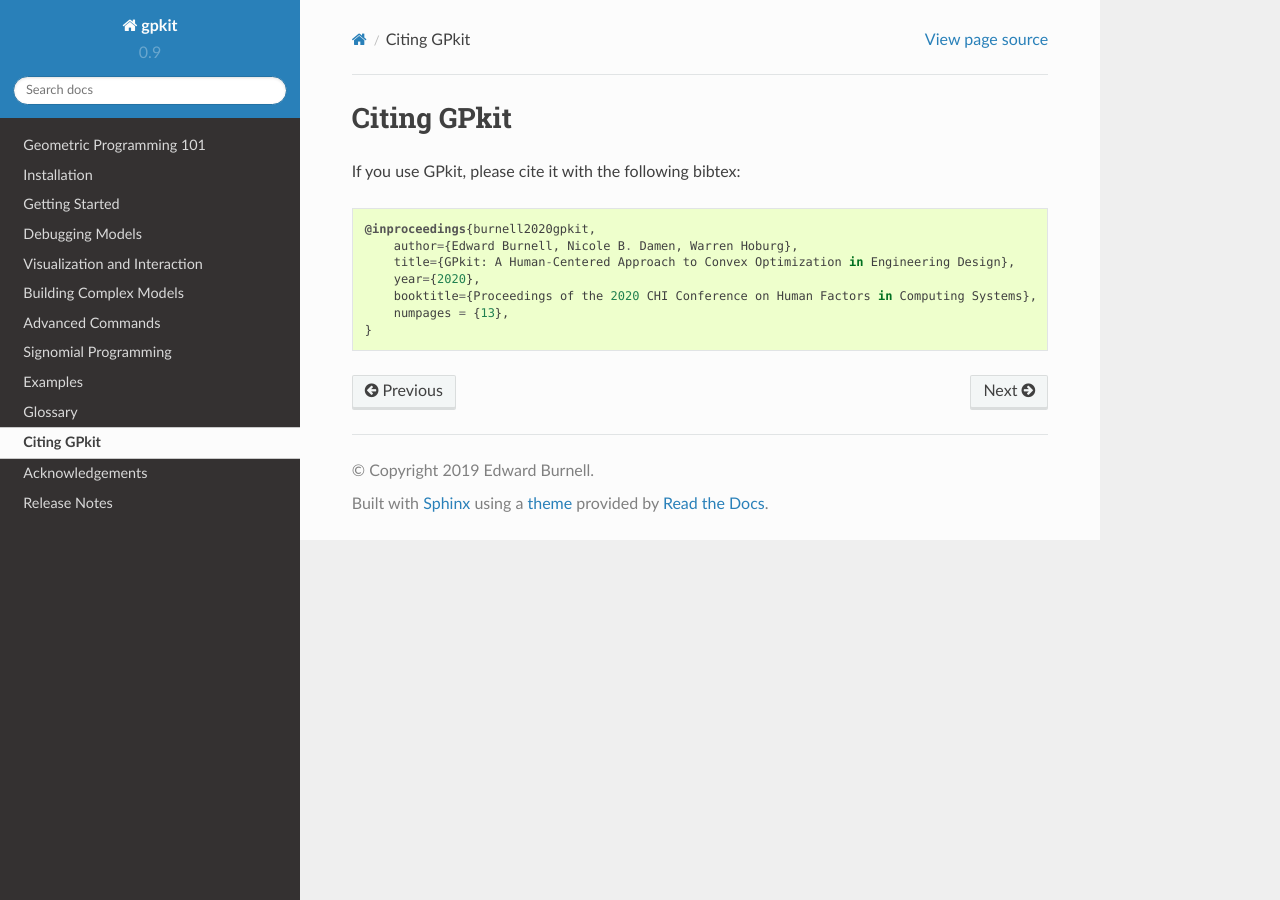
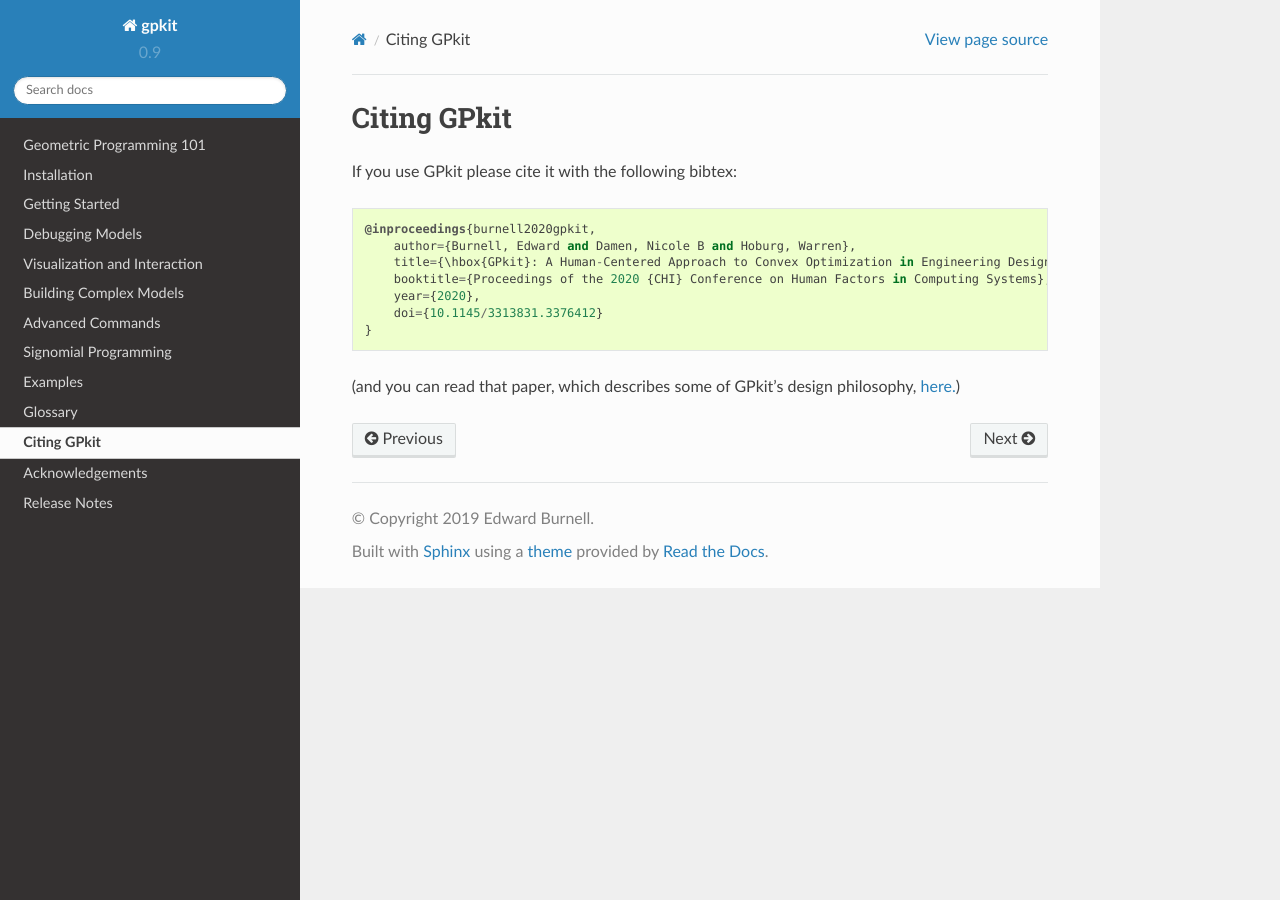
Before and after one commit to convexengineering/gpkit, a Sphinx documentation site: the page built from docs/source/citinggpkit.rst, in a window 1280 px wide. Built offline with Sphinx 7.4.7 and the Read the Docs theme 2.0.0, drawn with Linux system fonts in a browser that asks for light colours.

Commit message:
Update citinggpkit.rst

```diff
--- a/docs/source/citinggpkit.rst
+++ b/docs/source/citinggpkit.rst
@@ -1,12 +1,14 @@
 Citing GPkit
 ************
 
-If you use GPkit, please cite it with the following bibtex::
+If you use GPkit please cite it with the following bibtex::
 
     @inproceedings{burnell2020gpkit,
-        author={Edward Burnell, Nicole B. Damen, Warren Hoburg},
-        title={GPkit: A Human-Centered Approach to Convex Optimization in Engineering Design},
+        author={Burnell, Edward and Damen, Nicole B and Hoburg, Warren},
+        title={\hbox{GPkit}: A Human-Centered Approach to Convex Optimization in Engineering Design},
+        booktitle={Proceedings of the 2020 {CHI} Conference on Human Factors in Computing Systems},
         year={2020},
-        booktitle={Proceedings of the 2020 CHI Conference on Human Factors in Computing Systems},
-        numpages = {13},
+        doi={10.1145/3313831.3376412}
     }
+
+(and you can read that paper, which describes some of GPkit's design philosophy, `here. <https://convex.mit.edu/publications/GPkit_CHI2020.pdf>`_)
```
